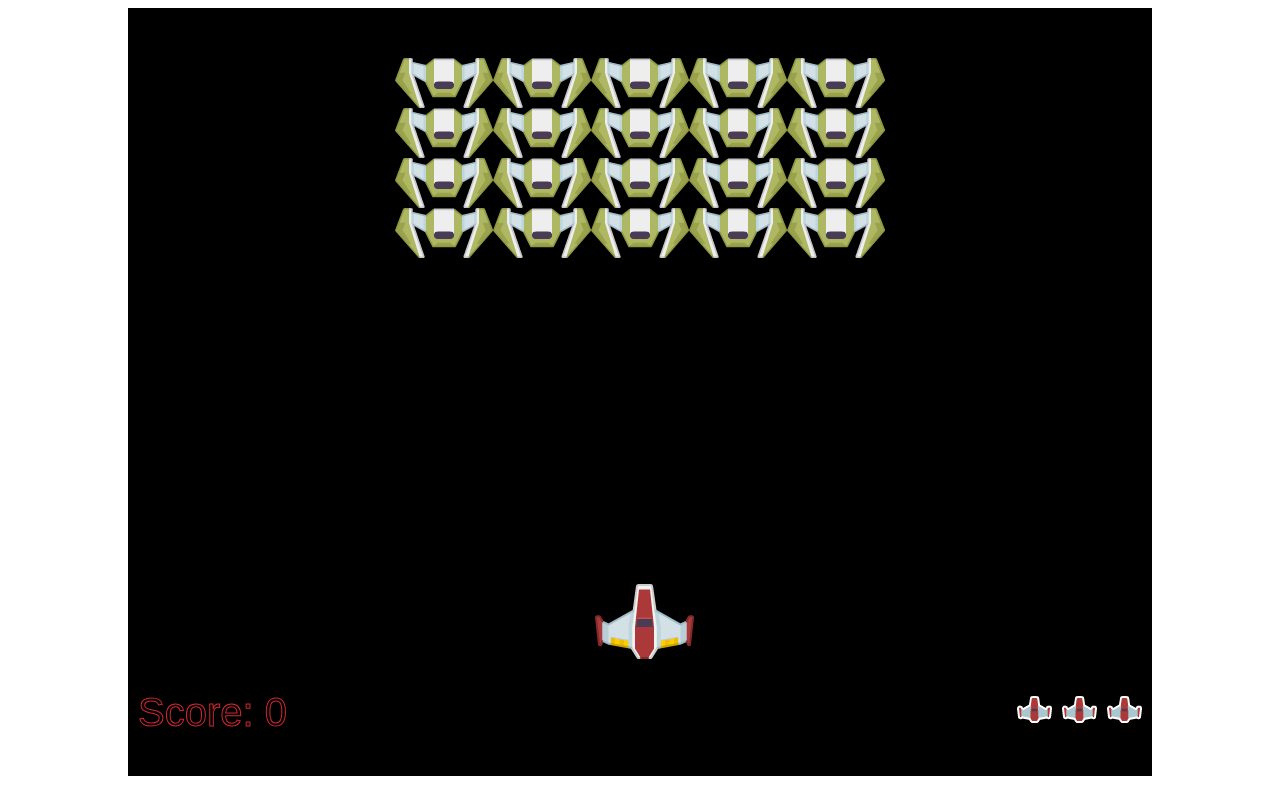
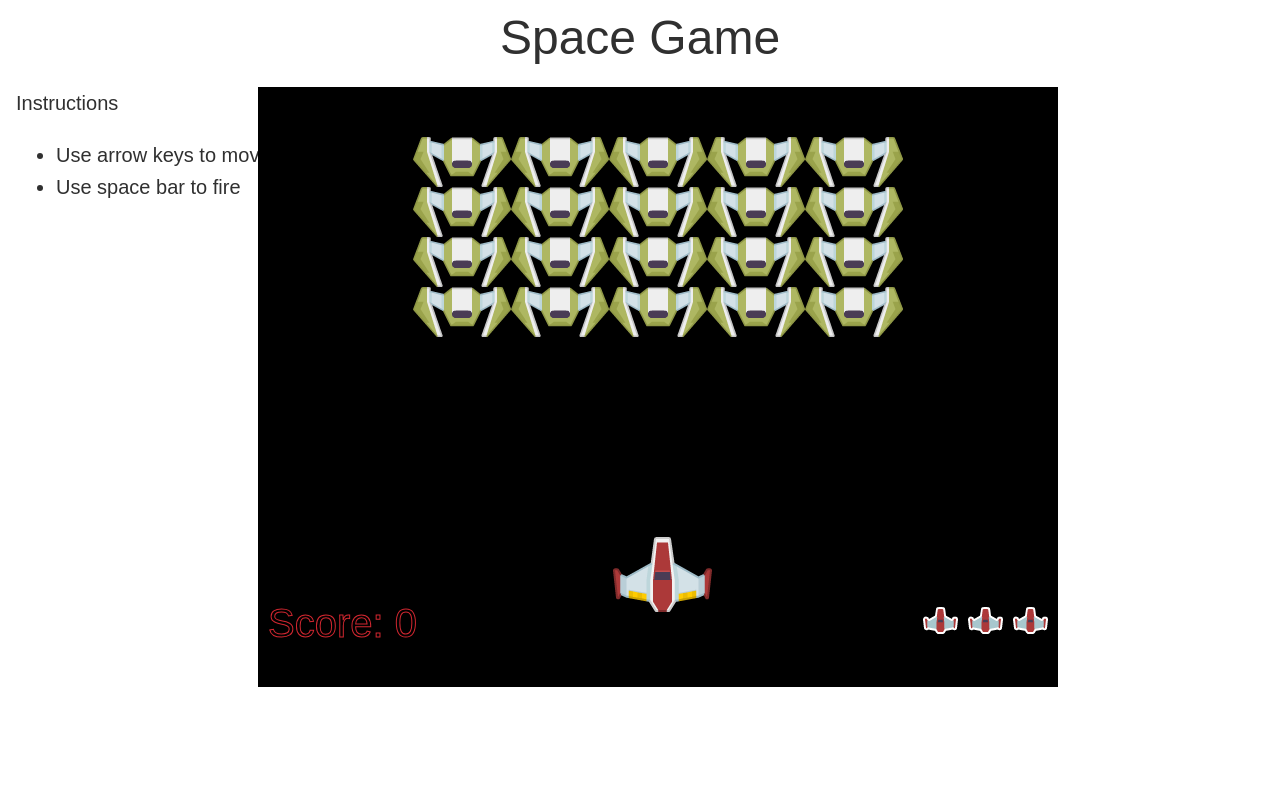
Before and after one commit to Refactored236/Space-Game, a plain HTML site: page index.html in a window 1280 px wide. Drawn offline with Linux system fonts and the light colour scheme.

Commit message:
adds page structure and attempts keydown action

```diff
--- a/css/style.css
+++ b/css/style.css
@@ -24,10 +24,39 @@
             0.125em 0.125em 0.25em rgba(0,0,0,.15);
 }
 
+body {
+    background: var(--clr-light);
+    color: var(--clr-dark);
+    margin: 0;
+    font-family: var(--ff-primary);
+    font-size: var(--fs-body);
+    line-height: 1.6;
+}
+
+.grid-container {
+    display:grid;
+    gap: 10px;
+    grid-template-columns: repeat(5, minmax(0,1fr));
+}
+
+.grid-header {
+    grid-column: 2 / 5;
+    grid-row: 1 / 1;
+    text-align: center;
+    font-size: var(--fs-h1);
+}
+
+.grid-instructions {
+    grid-column: 1 / 4;
+    grid-row-start: 2;
+    padding-left: 1rem;
+    font-size: var(--fs-h3);
+}
+
 /* Game Canvas */
 .game {
-    display: flex;
+    grid-column: 2 / 5;
+    grid-row: 2 / 5;
     margin: 0 auto;
     align-items: center;
-    flex-direction: column;
 }
--- a/index.html
+++ b/index.html
@@ -8,9 +8,18 @@
     <link rel="stylesheet" href="./css/style.css">
 </head>
 <body>
-    <section class="game">
-        <canvas class="game__board"id="canvas" width="1024" height="768"></canvas>
-    </section>
+    <div class="grid-container">
+    <div class="grid-header">Space Game</div>
+    <div class="grid-instructions">Instructions
+        <ul>
+            <li>Use arrow keys to move ship</li>
+            <li>Use space bar to fire</li>
+        </ul>
+    </div>
+    <div class="game">
+        <canvas class="game__board"id="canvas" width="800" height="600"></canvas>
+    </div>
+    </div>
     <script src="./js/app.js"></script>
 </body>
 </html>
--- a/js/app.js
+++ b/js/app.js
@@ -437,7 +437,8 @@ function loadTexture(path) {
 
   //Keyup listners to all controls
   //ToDo: Refactor to handle "held" direction key
-  window.addEventListener("keyup", (evt) => {
+  //On ToDo: Currently altered to keydown to handle consistent move
+  window.addEventListener("keydown", (evt) => {
     if (evt.key === "ArrowUp") {
       eventEmitter.emit(Messages.KEY_EVENT_UP);
     } else if (evt.key === "ArrowDown") {
```
